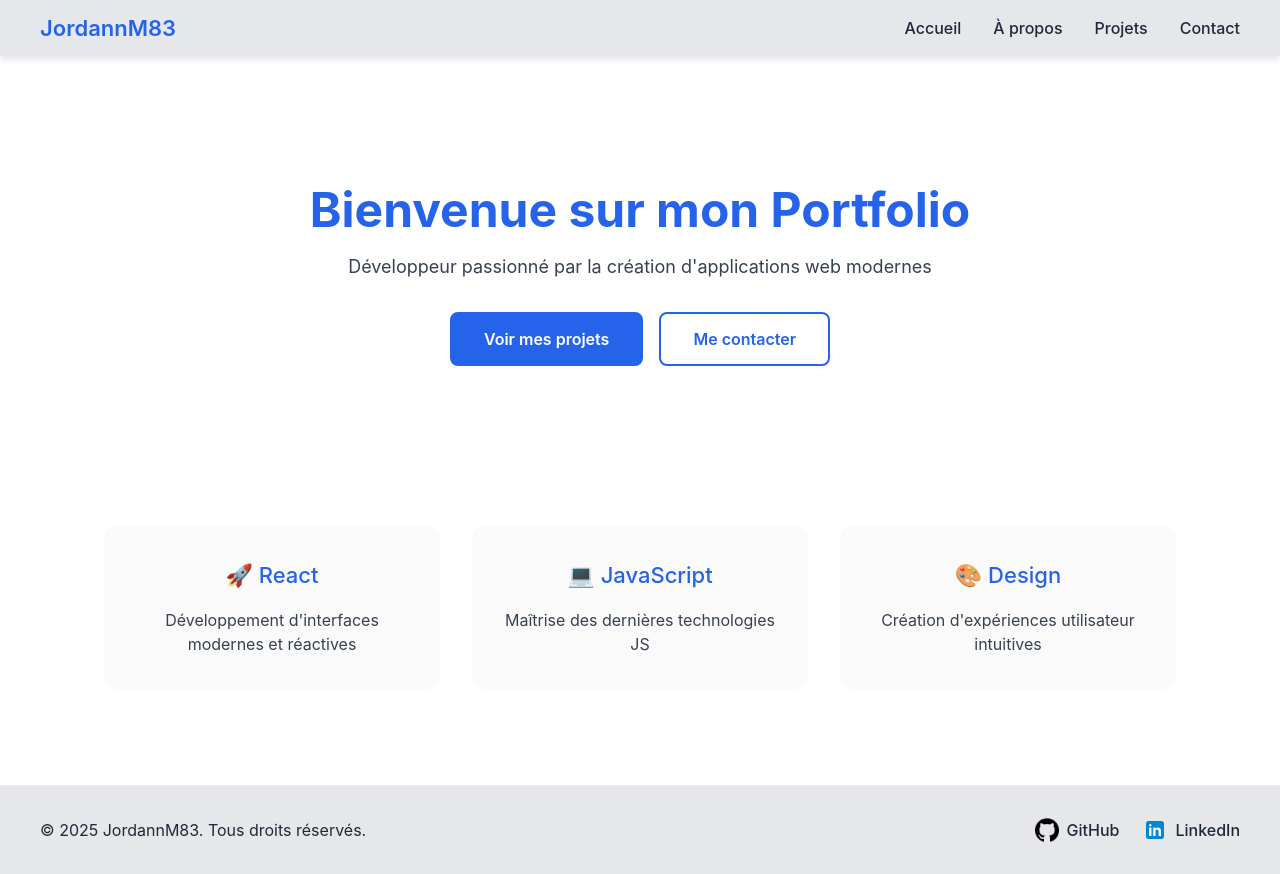
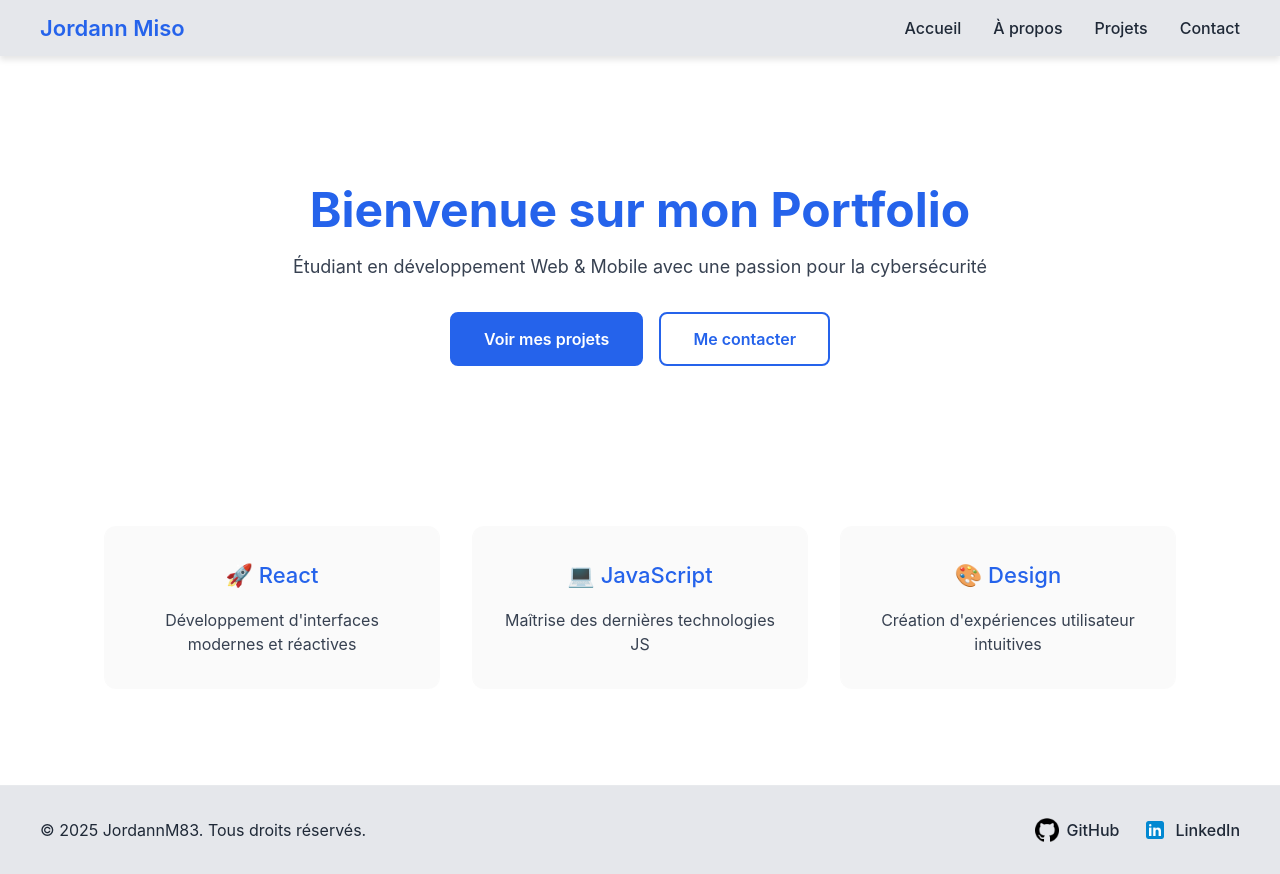
Before and after one commit to JordannM83/JordannM83.github.io, a React (Vite) app: page /#/ in a window 1280 px wide. Built offline with nearby package versions, Linux system fonts and the light colour scheme.

Commit message:
fix: update header title and modify subtitle for clarity and relevance

```diff
--- a/src/components/Header.jsx
+++ b/src/components/Header.jsx
@@ -6,7 +6,7 @@ function Header() {
     <header className="header">
       <div className="header-container">
         <Link to="/" className="logo">
-          <h1>JordannM83</h1>
+          <h1>Jordann Miso</h1>
         </Link>
         <nav className="nav">
           <Link to="/" className="nav-link">Accueil</Link>
--- a/src/pages/Home.jsx
+++ b/src/pages/Home.jsx
@@ -5,13 +5,12 @@ function Home() {
     <div className="home">
       <section className="hero">
         <h1>Bienvenue sur mon Portfolio</h1>
-        <p className="subtitle">Développeur passionné par la création d'applications web modernes</p>
+        <p className="subtitle">Étudiant en développement Web & Mobile avec une passion pour la cybersécurité</p>
         <div className="cta-buttons">
           <a href="#projects" className="btn btn-primary">Voir mes projets</a>
           <a href="#contact" className="btn btn-secondary">Me contacter</a>
         </div>
       </section>
-
       <section className="features">
         <div className="feature-card">
           <h3>🚀 React</h3>
```
